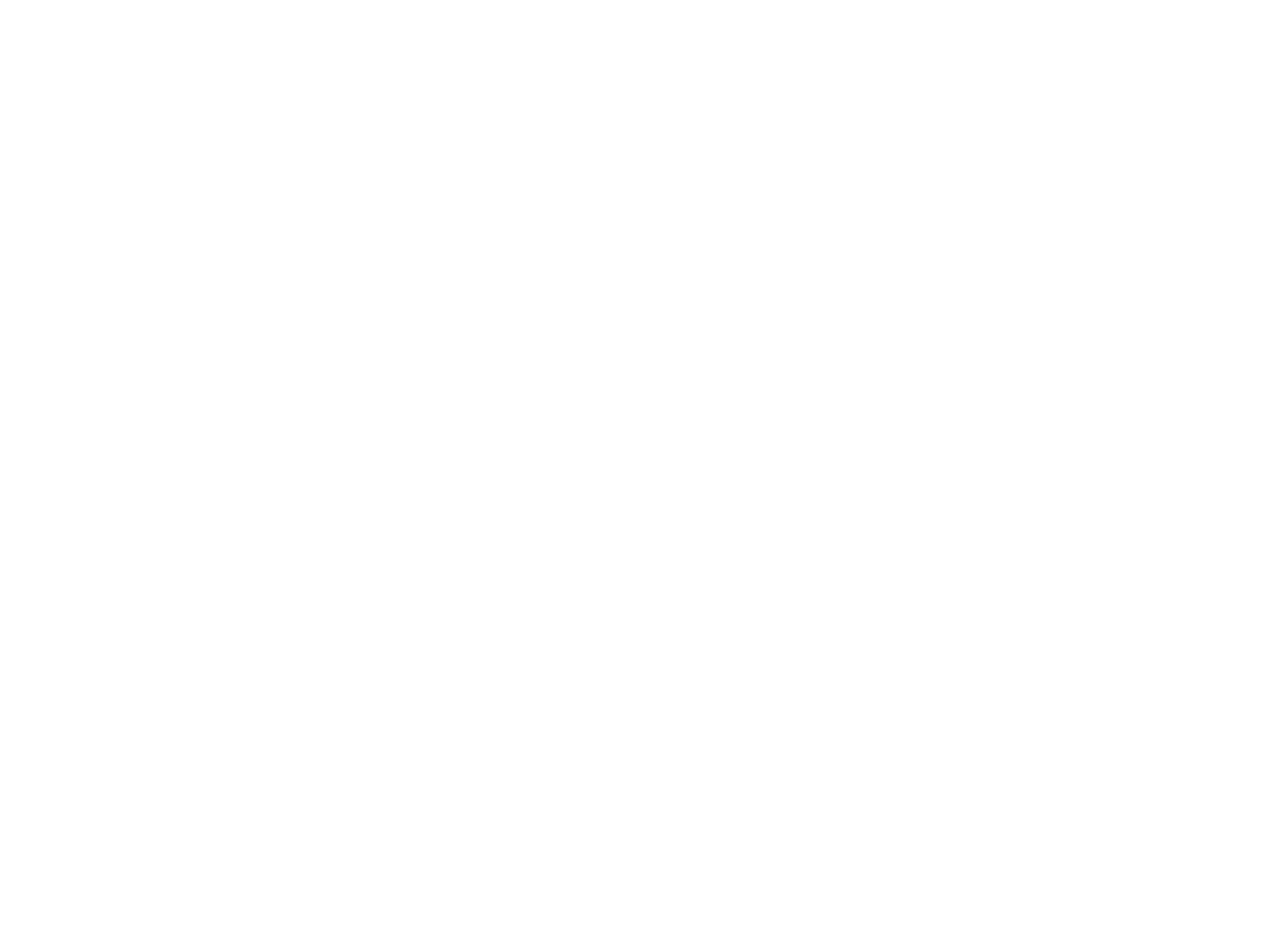
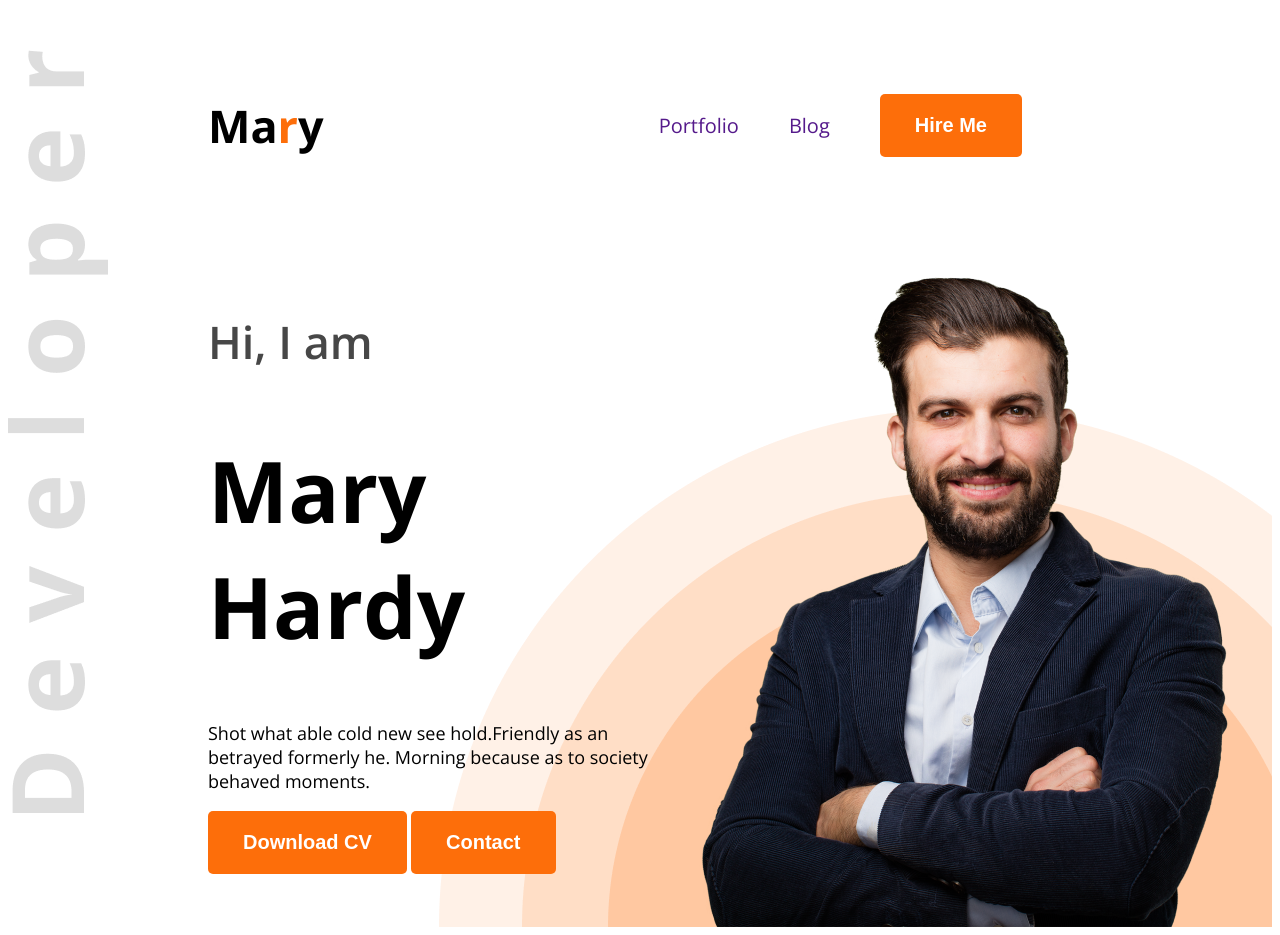
Before and after one commit to FarabyKhan/web-dev-portfolio, a plain HTML site: page index.html in a window 1280 px wide. Before the commit the page ends 800 px from the top, so only its background shows below. Drawn offline with nearby package versions, Linux system fonts and the light colour scheme; a web font is replaced by a local one.

Commit message:
add nav and banner

```diff
--- a/index.html
+++ b/index.html
@@ -4,10 +4,31 @@
     <meta charset="UTF-8">
     <meta name="viewport" content="width=device-width, initial-scale=1.0">
     <title>Web Developer Portfolio</title>
+    <link rel="preconnect" href="https://fonts.googleapis.com">
+<link rel="preconnect" href="https://fonts.gstatic.com" crossorigin>
+<link href="https://fonts.googleapis.com/css2?family=Anton&family=Dancing+Script:wght@400..700&family=Matemasie&family=Open+Sans:ital,wght@0,300..800;1,300..800&display=swap" rel="stylesheet">
+    <link rel="stylesheet" href="styles/portfolio.css">
 </head>
-<body>
-    <header>
-
+<body class="open-sans-normal">
+    <header class="header">
+        <nav>
+            <h3 class="nav-title">Ma<span class="text-primary">r</span>y</h3>
+            <ul>
+                <li ><a class="dark-1" href="">Portfolio</a></li>
+                <li ><a class="dark-1" href="">Blog</a></li>
+                <li><a href=""><button class="btn-primary">Hire Me</button></a></li>
+            </ul>
+        </nav>
+        <div class="banner">
+            <div class="banner-content">
+                <h4 class="banner-greetings dark-2">Hi, I  am</h4>
+                <h1 class="banner-title">Mary Hardy</h1>
+                <p>Shot what able cold new see hold.Friendly as an betrayed formerly he. Morning because as to society behaved moments.</p>
+                <button class="btn-primary">Download CV</button>
+                <button class="btn-primary">Contact</button>
+            </div>
+            <img class="banner-profile-pic" src="images/hardy.png" alt="">
+        </div>
     </header>
     <main>
 
--- /dev/null
+++ b/styles/portfolio.css
@@ -0,0 +1,79 @@
+
+.open-sans-normal{
+  font-family: "Open Sans", sans-serif;
+  font-optical-sizing: auto;
+  font-style: normal;
+  font-variation-settings:
+    "wdth" 100;
+}
+/* header */
+.header{
+    background-image: url('../images/developer.png') , url('../images/header_bg.png');
+    background-repeat: no-repeat;
+    background-position: top left, bottom right;
+}
+/* Nav Style */
+nav{
+    display: flex;
+    align-items: center;
+    justify-content:space-between ;
+    margin: 50px 200px;
+}
+/* shared style */
+.text-primary{
+    color: #FD6E0A;
+}
+.dark-2{
+    color: #474747;
+}
+.btn-primary{
+    background-color: #FD6E0A;
+    font-size: 20px;
+    font-weight: 700;
+    color: #FFFFFF;
+    padding: 20px 35px;
+    border-radius: 5px;
+    border: none;
+}
+.nav-title{
+    font-size: 45px;
+    font-weight: 800px;
+}
+nav ul{
+    display: flex;
+    align-items: center;
+}
+
+nav ul li{
+    list-style: none;
+    margin-right: 50px;
+}
+nav ul a{
+    text-decoration: none;
+    font-size: 20px;
+}
+/* banner styles */
+.banner{
+    display: flex;
+    justify-content: space-between;
+    margin: 0 35px 0 200px;
+}
+.banner-content{
+    max-width: 585px;
+}
+.banner-greetings {
+    font-size: 45px;
+    font-weight: 600;
+}
+.banner-title{
+    font-size: 85px;
+    font-weight: bold;
+}
+p{
+   font-size: 18px;
+
+}
+.banner-profile-pic{
+    height: 676px;
+    width: 584px;
+}
```
